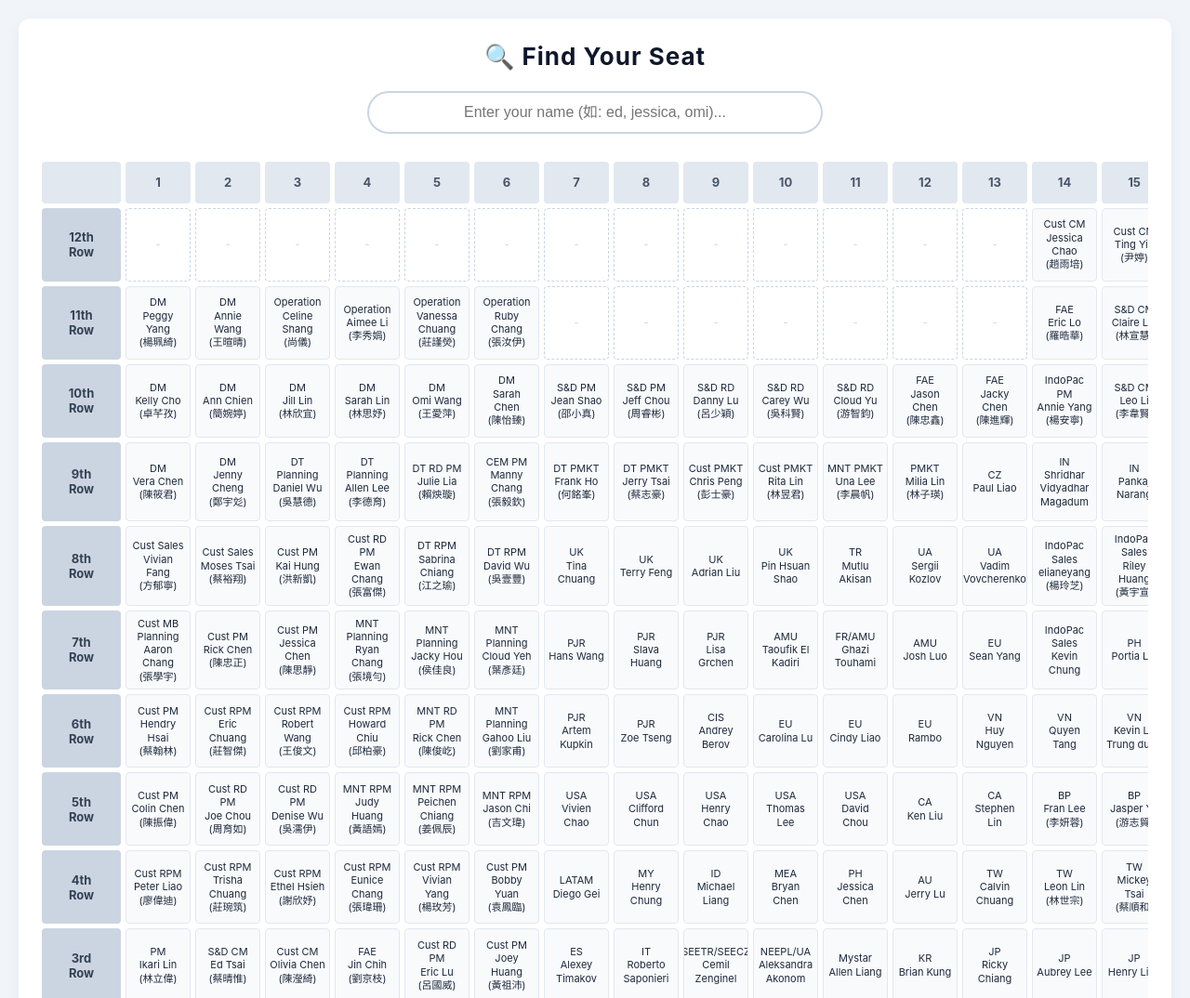
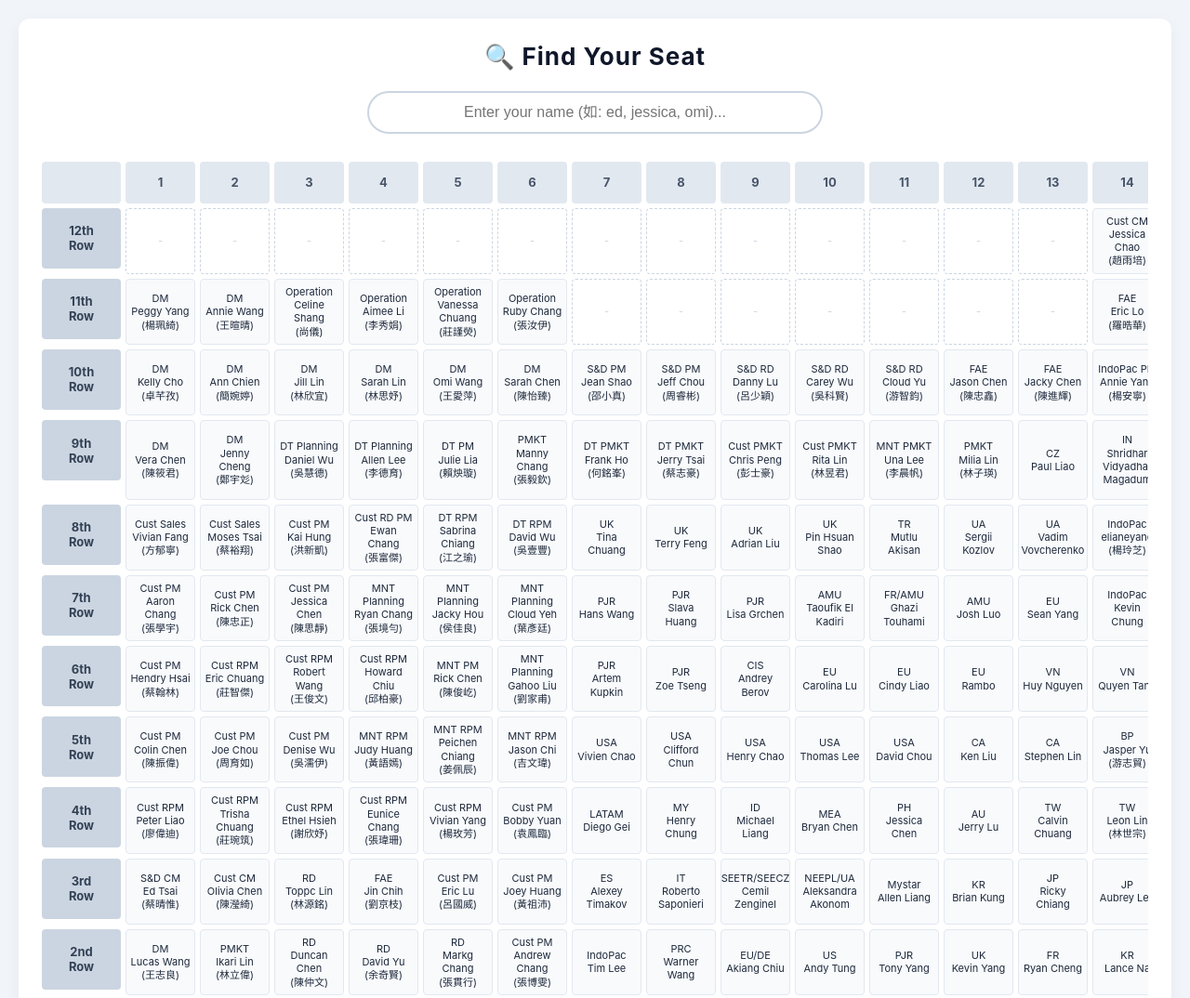
Before and after one commit to evahuang240909/2026-workshop, a plain HTML site: page index.html in a window 1280 px wide. Shown: the top 1074 px of the page at 93% size. Drawn offline with Linux system fonts and the light colour scheme.

Commit message:
Update index.html
更新座位0525

```diff
--- a/index.html
+++ b/index.html
@@ -6,7 +6,7 @@
     <title>2026 CND Workshop Seat Map</title>
     <style>
         body { font-family: -apple-system, BlinkMacSystemFont, "Segoe UI", Roboto, sans-serif; margin: 20px; background-color: #f1f5f9; color: #1e293b; }
-        .container { max-width: 1500px; margin: 0 auto; background: white; padding: 25px; border-radius: 12px; box-shadow: 0 4px 15px rgba(0,0,0,0.05); }
+        .container { max-width: 1650px; margin: 0 auto; background: white; padding: 25px; border-radius: 12px; box-shadow: 0 4px 15px rgba(0,0,0,0.05); }
         h2 { text-align: center; margin-top: 0; font-size: 26px; color: #0f172a; letter-spacing: 1px; }
 
         /* 搜尋區塊 */
@@ -21,19 +21,20 @@
         .result-item { background: white; border-left: 4px solid #3b82f6; padding: 10px 15px; margin-bottom: 8px; border-radius: 0 4px 4px 0; font-size: 13px; line-height: 1.5; box-shadow: 0 1px 3px rgba(0,0,0,0.02); white-space: pre-line; }
         .result-item strong { color: #0f172a; font-size: 14px; }
 
-        /* 座位圖網格設定 - 1個 Row 標籤 + 19個座位 */
-        .grid-container { display: grid; grid-template-columns: 85px repeat(19, minmax(70px, 1fr)); gap: 5px; overflow-x: auto; padding: 10px 0; }
+        /* 座位圖網格設定 - 固定 1 個列標籤 + 19 個座位欄位 */
+        .grid-container { display: grid; grid-template-columns: 85px repeat(19, minmax(75px, 1fr)); gap: 5px; overflow-x: auto; padding: 10px 0; }
 
         /* 座標軸樣式 */
         .header-cell { display: flex; align-items: center; justify-content: center; font-weight: bold; background: #e2e8f0; color: #475569; font-size: 13px; border-radius: 4px; padding: 5px; height: 35px; text-align: center; }
-        .row-label { font-weight: bold; background: #cbd5e1; color: #334155; display: flex; align-items: center; justify-content: center; font-size: 13px; border-radius: 4px; text-align: center; }
+        .row-label { font-weight: bold; background: #cbd5e1; color: #334155; display: flex; align-items: center; justify-content: center; font-size: 13px; border-radius: 4px; text-align: center; height: 65px; }
 
         /* 座位格子基礎樣式 */
-        .seat { display: flex; flex-direction: column; justify-content: center; align-items: center; background: #f8fafc; border: 1px solid #e2e8f0; border-radius: 4px; padding: 6px 4px; font-size: 11px; text-align: center; min-height: 65px; cursor: pointer; transition: all 0.15s ease; overflow: hidden; white-space: pre-line; line-height: 1.3; }
+        .seat { display: flex; flex-direction: column; justify-content: center; align-items: center; background: #f8fafc; border: 1px solid #e2e8f0; border-radius: 4px; padding: 6px 4px; font-size: 11px; text-align: center; min-height: 65px; box-sizing: border-box; cursor: pointer; transition: all 0.15s ease; overflow: hidden; white-space: pre-line; line-height: 1.3; }
         .seat:hover { transform: scale(1.05); box-shadow: 0 4px 10px rgba(0,0,0,0.1); z-index: 10; background: #f1f5f9; }
 
         /* 空白與保留座位樣式 */
-        .seat.empty { background: #ffffff; border: 1px dashed #cbd5e1; color: #cbd5e1; }
+        .seat.empty { background: #ffffff; border: 1px dashed #cbd5e1; color: #cbd5e1; cursor: default; }
+        .seat.empty:hover { transform: none; box-shadow: none; background: #ffffff; }
         .seat.reserved { background: #fee2e2; border-color: #fca5a5; color: #991b1b; font-weight: bold; }
 
         /* 當搜尋匹配成功時的發亮樣式 */
@@ -57,43 +58,43 @@
     </div>
 
     <script>
-        // 根據最新座位圖圖片 (12th Row 到 1st Row，1 到 19 欄) 完整校正資料
+        // 最新核對修正版座位數據：每列陣列長度皆精準等於 19 欄
         const seatData = [
-            // 12th Row
-            ["", "", "", "", "", "", "", "", "", "", "", "", "", "Cust CM\nJessica Chao\n(趙雨培)", "Cust CM\nTing Yin\n(尹婷)", "Cust CM\nRuby Luo\n(羅勻佐)", "Cust CM\nPenny Liao\n(廖珮妏)", "Cust CM\nJenn Cheng\n(鄭螢)", "Cust CM\nMimi Hung\n(洪冠嘉)"],
+            // 12th Row (1~13 欄為空，14~19 欄有員工)
+            ["", "", "", "", "", "", "", "", "", "", "", "", "", "Cust CM\nJessica Chao\n(趙雨培)", "Cust CM\nTting Yin\n(尹婷)", "Cust CM\nRuby Luo\n(羅勻佐)", "Cust CM\nPenny Liao\n(廖珮妏)", "Cust CM\nJenn Cheng\n(鄭螢)", "Cust CM\nMimi Hung\n(洪冠嘉)"],
 
-            // 11th Row
+            // 11th Row (1~6 主管，7~13 空，14~19 為 FAE/S&D)
             ["DM\nPeggy Yang\n(楊珮綺)", "DM\nAnnie Wang\n(王暄晴)", "Operation\nCeline Shang\n(尚儀)", "Operation\nAimee Li\n(李秀娟)", "Operation\nVanessa Chuang\n(莊謹熒)", "Operation\nRuby Chang\n(張汝伊)", "", "", "", "", "", "", "", "FAE\nEric Lo\n(羅晧華)", "S&D CM\nClaire Lin\n(林宣慧)", "S&D CM\nEmma Chuang\n(莊詠華)", "S&D CM\nNicky Yang\n(楊蕓瀚)", "S&D CM\nElena Huang\n(黃子昀)", "S&D CM\nYen Chen\n(陳品諺)"],
 
             // 10th Row
             ["DM\nKelly Cho\n(卓芊孜)", "DM\nAnn Chien\n(簡婉婷)", "DM\nJill Lin\n(林欣宜)", "DM\nSarah Lin\n(林思妤)", "DM\nOmi Wang\n(王愛萍)", "DM\nSarah Chen\n(陳怡臻)", "S&D PM\nJean Shao\n(邵小真)", "S&D PM\nJeff Chou\n(周睿彬)", "S&D RD\nDanny Lu\n(呂少穎)", "S&D RD\nCarey Wu\n(吳科賢)", "S&D RD\nCloud Yu\n(游智鈞)", "FAE\nJason Chen\n(陳忠鑫)", "FAE\nJacky Chen\n(陳進輝)", "IndoPac PM\nAnnie Yang\n(楊安寧)", "S&D CM\nLeo Li\n(李韋賢)", "S&D CM\nCarina Hung\n(洪廷瑀)", "S&D CM\nParker Lee\n(李孟杰)", "IndoPac MKT\nJenny Tu\n(杜佩珊)", "IndoPac MKT\nJane Lee\n(李易臻)"],
 
             // 9th Row
-            ["DM\nVera Chen\n(陳筱君)", "DM\nJenny Cheng\n(鄭宇彣)", "DT Planning\nDaniel Wu\n(吳慧德)", "DT Planning\nAllen Lee\n(李德育)", "DT RD PM\nJulie Lia\n(賴炴璇)", "CEM PM\nManny Chang\n(張毅欽)", "DT PMKT\nFrank Ho\n(何銘峯)", "DT PMKT\nJerry Tsai\n(蔡志豪)", "Cust PMKT\nChris Peng\n(彭士豪)", "Cust PMKT\nRita Lin\n(林昱君)", "MNT PMKT\nUna Lee\n(李晨帆)", "PMKT\nMilia Lin\n(林子瑛)", "CZ\nPaul Liao", "IN\nShridhar Vidyadhar\nMagadum", "IN\nPankaj Narang", "IndoPac MKT\nShania Cheng\n(程雅歆)", "IndoPac MKT\nLeona Liu\n(柳虹伊)", "IndoPac MKT\nAdam Huang\n(黃宇宸)", "IndoPac MKT\nIrene Chien\n(簡玉晴)"],
+            ["DM\nVera Chen\n(陳筱君)", "DM\nJenny Cheng\n(鄭宇彣)", "DT Planning\nDaniel Wu\n(吳慧德)", "DT Planning\nAllen Lee\n(李德育)", "DT PM\nJulie Lia\n(賴炴璇)", "PMKT\nManny Chang\n(張毅欽)", "DT PMKT\nFrank Ho\n(何銘峯)", "DT PMKT\nJerry Tsai\n(蔡志豪)", "Cust PMKT\nChris Peng\n(彭士豪)", "Cust PMKT\nRita Lin\n(林昱君)", "MNT PMKT\nUna Lee\n(李晨帆)", "PMKT\nMilia Lin\n(林子瑛)", "CZ\nPaul Liao", "IN\nShridhar Vidyadhar\nMagadum", "IN\nPankaj Narang", "IndoPac MKT\nShania Cheng\n(程雅歆)", "IndoPac MKT\nLeona Liu\n(柳虹伊)", "IndoPac MKT\nAdam Huang\n(黃宇宸)", "IndoPac MKT\nIrene Chien\n(簡玉晴)"],
 
             // 8th Row
-            ["Cust Sales\nVivian Fang\n(方郁寧)", "Cust Sales\nMoses Tsai\n(蔡裕翔)", "Cust PM\nKai Hung\n(洪新凱)", "Cust RD PM\nEwan Chang\n(張富傑)", "DT RPM\nSabrina Chiang\n(江之瑜)", "DT RPM\nDavid Wu\n(吳壹豐)", "UK\nTina Chuang", "UK\nTerry Feng", "UK\nAdrian Liu", "UK\nPin Hsuan Shao", "TR\nMutlu Akisan", "UA\nSergii Kozlov", "UA\nVadim\nVovcherenko", "IndoPac Sales\nelianeyang\n(楊玲芝)", "IndoPac Sales\nRiley Huang\n(黃宇宣)", "IndoPac Sales\nJessie Chiang", "IndoPac Sales\nEric Lin\n(林子良)", "IndoPac Sales\nWinter Lee\n(李映呈)", "IndoPac Sales\nPhoenix Lai\n(賴俊諺)"],
+            ["Cust Sales\nVivian Fang\n(方郁寧)", "Cust Sales\nMoses Tsai\n(蔡裕翔)", "Cust PM\nKai Hung\n(洪新凱)", "Cust RD PM\nEwan Chang\n(張富傑)", "DT RPM\nSabrina Chiang\n(江之瑜)", "DT RPM\nDavid Wu\n(吳壹豐)", "UK\nTina Chuang", "UK\nTerry Feng", "UK\nAdrian Liu", "UK\nPin Hsuan Shao", "TR\nMutlu Akisan", "UA\nSergii Kozlov", "UA\nVadim\nVovcherenko", "IndoPac\nelianeyang\n(楊玲芝)", "IndoPac\nRiley Huang\n(黃宇宣)", "IndoPac\nJessie Chiang", "IndoPac\nEric Lin\n(林子良)", "IndoPac\nWinter Lee\n(李映呈)", "IndoPac\nPhoenix Lai\n(賴俊諺)"],
 
             // 7th Row
-            ["Cust MB Planning\nAaron Chang\n(張學宇)", "Cust PM\nRick Chen\n(陳忠正)", "Cust PM\nJessica Chen\n(陳思靜)", "MNT Planning\nRyan Chang\n(張境勻)", "MNT Planning\nJacky Hou\n(侯佳良)", "MNT Planning\nCloud Yeh\n(葉彥廷)", "PJR\nHans Wang", "PJR\nSlava Huang", "PJR\nLisa Grchen", "AMU\nTaoufik El Kadiri", "FR/AMU\nGhazi Touhami", "AMU\nJosh Luo", "EU\nSean Yang", "IndoPac Sales\nKevin Chung", "PH\nPortia Lin", "PH\nDean Lu\n(盧育鼎)", "IndoPac Sales\nFabio Hsu\n(許勝杰)", "IndoPac Sales\nJason Wang\n(王政都)", "IndoPac Sales\nClaire Lin\n(林佳儒)"],
+            ["Cust PM\nAaron Chang\n(張學宇)", "Cust PM\nRick Chen\n(陳忠正)", "Cust PM\nJessica Chen\n(陳思靜)", "MNT Planning\nRyan Chang\n(張境勻)", "MNT Planning\nJacky Hou\n(侯佳良)", "MNT Planning\nCloud Yeh\n(葉彥廷)", "PJR\nHans Wang", "PJR\nSlava Huang", "PJR\nLisa Grchen", "AMU\nTaoufik El Kadiri", "FR/AMU\nGhazi Touhami", "AMU\nJosh Luo", "EU\nSean Yang", "IndoPac\nKevin Chung", "PH\nPortia Lin", "PH\nDean Lu\n(盧育鼎)", "IndoPac\nFabio Hsu\n(許勝杰)", "IndoPac\nJason Wang\n(王政都)", "IndoPac\nClaire Lin\n(林佳儒)"],
 
             // 6th Row
-            ["Cust PM\nHendry Hsai\n(蔡翰林)", "Cust RPM\nEric Chuang\n(莊智傑)", "Cust RPM\nRobert Wang\n(王俊文)", "Cust RPM\nHoward Chiu\n(邱柏豪)", "MNT RD PM\nRick Chen\n(陳俊屹)", "MNT Planning\nGahoo Liu\n(劉家甫)", "PJR\nArtem Kupkin", "PJR\nZoe Tseng", "CIS\nAndrey Berov", "EU\nCarolina Lu", "EU\nCindy Liao", "EU\nRambo", "VN\nHuy Nguyen", "VN\nQuyen Tang", "VN\nKevin Le\nTrung dung", "AE\nMartin Chiang", "AU\nKevin Chiang", "AU\nJohn Mou", "AU\nKen Sung"],
+            ["Cust PM\nHendry Hsai\n(蔡翰林)", "Cust RPM\nEric Chuang\n(莊智傑)", "Cust RPM\nRobert Wang\n(王俊文)", "Cust RPM\nHoward Chiu\n(邱柏豪)", "MNT PM\nRick Chen\n(陳俊屹)", "MNT Planning\nGahoo Liu\n(劉家甫)", "PJR\nArtem Kupkin", "PJR\nZoe Tseng", "CIS\nAndrey Berov", "EU\nCarolina Lu", "EU\nCindy Liao", "EU\nRambo", "VN\nHuy Nguyen", "VN\nQuyen Tang", "VN\nKevin Le\nTrung dung", "AE\nMartin Chiang", "AU\nKevin Chiang", "AU\nJohn Mou", "AU\nKen Sung"],
 
             // 5th Row
-            ["Cust PM\nColin Chen\n(陳振偉)", "Cust RD PM\nJoe Chou\n(周育如)", "Cust RD PM\nDenise Wu\n(吳濡伊)", "MNT RPM\nJudy Huang\n(黃語嫣)", "MNT RPM\nPeichen Chiang\n(姜佩辰)", "MNT RPM\nJason Chi\n(吉文瑋)", "USA\nVivien Chao", "USA\nClifford Chun", "USA\nHenry Chao", "USA\nThomas Lee", "USA\nDavid Chou", "CA\nKen Liu", "CA\nStephen Lin", "BP\nFran Lee\n(李妍蓉)", "BP\nJasper Yu\n(游志貿)", "BP\nPhil Lin\n(林晏緯)", "TH\nDavid Chen", "TH\nLuis Weng", "IndoPac Sales\nYvonne Lin"],
+            ["Cust PM\nColin Chen\n(陳振偉)", "Cust PM\nJoe Chou\n(周育如)", "Cust PM\nDenise Wu\n(吳濡伊)", "MNT RPM\nJudy Huang\n(黃語嫣)", "MNT RPM\nPeichen Chiang\n(姜佩辰)", "MNT RPM\nJason Chi\n(吉文瑋)", "USA\nVivien Chao", "USA\nClifford Chun", "USA\nHenry Chao", "USA\nThomas Lee", "USA\nDavid Chou", "CA\nKen Liu", "CA\nStephen Lin", "BP\nJasper Yu\n(游志貿)", "BP\nPhil Lin\n(林晏緯)", "Procurement\nWendy Hsu\n(許雯迪)", "TH\nDavid Chen", "TH\nLuis Weng", "IndoPac\nYvonne Lin"],
 
             // 4th Row
             ["Cust RPM\nPeter Liao\n(廖偉迪)", "Cust RPM\nTrisha Chuang\n(莊琬筑)", "Cust RPM\nEthel Hsieh\n(謝欣妤)", "Cust RPM\nEunice Chang\n(張瑋珊)", "Cust RPM\nVivian Yang\n(楊玫芳)", "Cust PM\nBobby Yuan\n(袁鳳臨)", "LATAM\nDiego Gei", "MY\nHenry Chung", "ID\nMichael Liang", "MEA\nBryan Chen", "PH\nJessica Chen", "AU\nJerry Lu", "TW\nCalvin Chuang", "TW\nLeon Lin\n(林世宗)", "TW\nMickey Tsai\n(蔡順和)", "TW\nKaze Wu\n(吳綸凱)", "TW\nMichael Chen\n(陳弘勳)", "TW\nCarrie Tsai\n(蔡菁芬)", "TW\nNiki Lin\n(林書儀)"],
 
             // 3rd Row
-            ["PM\nIkari Lin\n(林立偉)", "S&D CM\nEd Tsai\n(蔡晴惟)", "Cust CM\nOlivia Chen\n(陳瀅綺)", "FAE\nJin Chih\n(劉京枝)", "Cust RD PM\nEric Lu\n(呂國威)", "Cust PM\nJoey Huang\n(黃祖沛)", "ES\nAlexey Timakov", "IT\nRoberto\nSaponieri", "SEETR/SEECZ\nCemil\nZenginel", "NEEPL/UA\nAleksandra\nAkonom", "Mystar\nAllen Liang", "KR\nBrian Kung", "JP\nRicky Chiang", "JP\nAubrey Lee", "JP\nHenry Liao", "Procurement\nVincent Lin\n(林哲宇)", "Procurement\nYvaine Yang\n(楊星儀)", "Corp\nFrank Huang\n(黃柏翰)", "Corp\nAnita Lin\n(林妤庭)"],
+            ["S&D CM\nEd Tsai\n(蔡晴惟)", "Cust CM\nOlivia Chen\n(陳瀅綺)", "RD\nToppc Lin\n(林源銘)", "FAE\nJin Chih\n(劉京枝)", "Cust PM\nEric Lu\n(呂國威)", "Cust PM\nJoey Huang\n(黃祖沛)", "ES\nAlexey Timakov", "IT\nRoberto\nSaponieri", "SEETR/SEECZ\nCemil\nZenginel", "NEEPL/UA\nAleksandra\nAkonom", "Mystar\nAllen Liang", "KR\nBrian Kung", "JP\nRicky Chiang", "JP\nAubrey Lee", "JP\nHenry Liao", "Procurement\nVincent Lin\n(林哲宇)", "Procurement\nYvaine Yang\n(楊星儀)", "Corp\nFrank Huang\n(黃柏翰)", "Corp\nAnita Lin\n(林妤庭)"],
 
             // 2nd Row
-            ["DM\nLucas Wang\n(王志良)", "RD\nDuncan Chen\n(陳仲文)", "RD\nDavid Yu\n(余奇賢)", "RD PM\nMark Chang\n(張貫行)", "RD\nSynge Chang\n(張中行)", "RD PM\nAndrew Chang\n(張博雯)", "IndoPac\nTim Lee", "PRC\nWarner Wang", "EU/DE\nAkiang Chiu", "US\nAndy Tung", "PJR\nTony Yang", "UK\nKevin Yang", "FR\nRyan Cheng", "KR\nLance Na", "KR\nSherry Fang", "KR\nEsther Min", "KR\nClay Oh", "KR\nJune Lee", "IT Engineer\nWenshing\n(徐文星)"],
+            ["DM\nLucas Wang\n(王志良)", "PMKT\nIkari Lin\n(林立偉)", "RD\nDuncan Chen\n(陳仲文)", "RD\nDavid Yu\n(余奇賢)", "RD\nMarkg Chang\n(張貫行)", "Cust PM\nAndrew Chang\n(張博雯)", "IndoPac\nTim Lee", "PRC\nWarner Wang", "EU/DE\nAkiang Chiu", "US\nAndy Tung", "PJR\nTony Yang", "UK\nKevin Yang", "FR\nRyan Cheng", "KR\nLance Na", "KR\nSherry Fang", "KR\nEsther Min", "KR\nClay Oh", "KR\nJune Lee", "IT Engineer\nWenshing\n(徐文星)"],
 
             // 1st Row
-            ["Cust\nKay Chen\n(陳芷蔚)", "Cust\nAlex Tsui\n(崔景賢)", "S&D\nArthur Wei\n(韋淳瀚)", "S&D\nFrancis Yang\n(楊子瑩)", "Operation\nSara Chung\n(鐘玉娟)", "RD\nJames Yeh\n(葉俊德)", "Ted", "Reserved", "Reserved", "Reserved", "Reserved", "Reserved", "Procurement\nMaggie Chen", "Boo An\nJoe Lee\n(李昭明)", "Boo An\nEthan Yang\n(楊明篤)", "BP\nWilson Tsai\n(蔡維新)", "Corp\nSam Chern\n(程惠正)", "IT Engineer\nAlton Huang\n(黃傳壽)", "IT Engineer\nEmily Wang\n(王怡萌)"]
+            ["Cust\nKay Chen\n(陳芷蔚)", "Cust\nAlex Tsui\n(崔景賢)", "S&D\nArthur Wei\n(韋淳瀚)", "S&D\nFrancis Yang\n(楊子瑩)", "Operation\nSara Chung\n(鐘玉娟)", "RD\nJames Yeh\n(葉俊德)", "Ted", "Reserved", "Reserved", "Reserved", "Reserved", "Reserved", "Procurement\nMaggie Chen", "Boo An\nJoe Lee\n(李昭明)", "BP\nWilson Tsai\n(蔡維新)", "BP\nFran Lee\n(李妍蓉)", "Corp\nSam Chern\n(程惠正)", "IT Engineer\nAlton Huang\n(黃傳壽)", "IT Engineer\nEmily Wang\n(王怡萌)"]
         ];
 
         const grid = document.getElementById('seatMapGrid');
@@ -115,9 +116,10 @@
             // 每列最左邊的 Row 標籤
             grid.appendChild(createCell(actualRowNum + suffix + "\nRow", "row-label"));
 
-            // 生成該列的 19 個座位格子
-            for (let c = 0; c < seatData[r].length; c++) {
-                const info = seatData[r][c].trim();
+            // 安全上限：每行嚴格只渲染 19 格
+            for (let c = 0; c < 19; c++) {
+                const rawInfo = seatData[r][c] || "";
+                const info = rawInfo.trim();
                 const seatDiv = document.createElement('div');
                 seatDiv.className = 'seat';
 
@@ -129,7 +131,6 @@
                     seatDiv.innerText = 'Reserved';
                 } else {
                     seatDiv.innerText = info;
-                    // 保存座位詳細資訊給 JS 讀取
                     seatDiv.setAttribute('data-search-text', info.toLowerCase());
                     seatDiv.setAttribute('data-display-text', info);
                     seatDiv.setAttribute('data-row', actualRowNum + suffix + " Row");
@@ -146,14 +147,13 @@
             return cell;
         }
 
-        // 3. 高亮比對與文字輸出功能
+        // 3. 搜尋功能
         function highlightMap() {
             const keyword = document.getElementById('mapSearch').value.trim().toLowerCase();
             const seats = document.querySelectorAll('.seat[data-search-text]');
             const resultPanel = document.getElementById('textResultPanel');
             const resultContent = document.getElementById('textResultContent');
 
-            // 清空先前的文字結果
             resultContent.innerHTML = '';
 
             if (!keyword) {
@@ -176,7 +176,6 @@
                 const engName = lines[1] ? lines[1].trim() : '';
                 const chnName = lines[2] ? lines[2].trim() : '';
 
-                // 模糊匹配：只要各欄位有包含該關鍵字即判定成功
                 const isMatch = title.includes(keyword) ||
                                 engName.includes(keyword) ||
                                 chnName.includes(keyword) ||
@@ -185,15 +184,12 @@
                 if (isMatch) {
                     seat.classList.add('highlight');
                     matchCount++;
-
-                    // 組合出你指定的格式：10th Row - 5 | 換行 完整詳細資訊
-                    htmlBuffer += `<div class="result-item"><strong>${rowInfo} - ${colInfo} |</strong>\n${displayText}</div>`;
+                    htmlBuffer += `<div class="result-item"><strong>${rowInfo} - ${colInfo}欄 |</strong>\n${displayText}</div>`;
                 } else {
                     seat.classList.remove('highlight');
                 }
             });
 
-            // 如果有找到結果，就將文字列表顯示出來
             if (matchCount > 0) {
                 resultContent.innerHTML = htmlBuffer;
                 resultPanel.classList.add('active');
```
